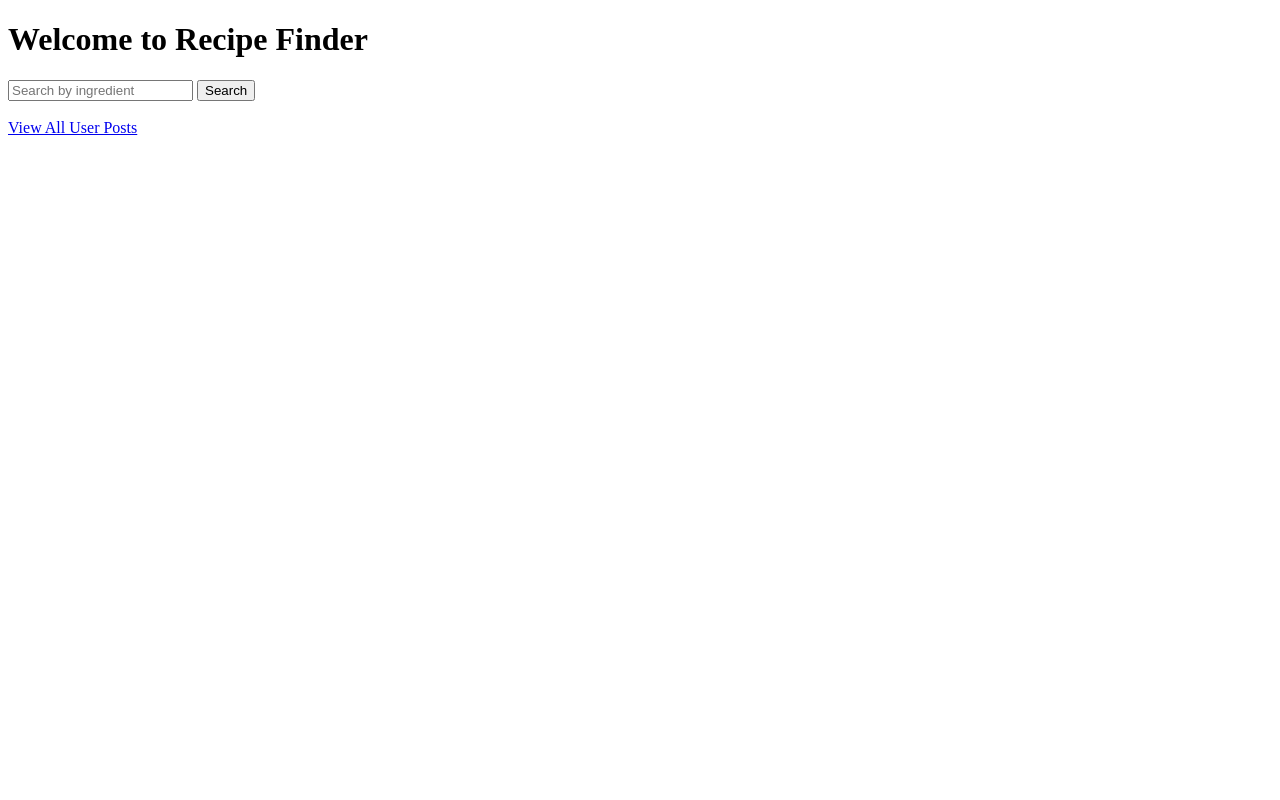
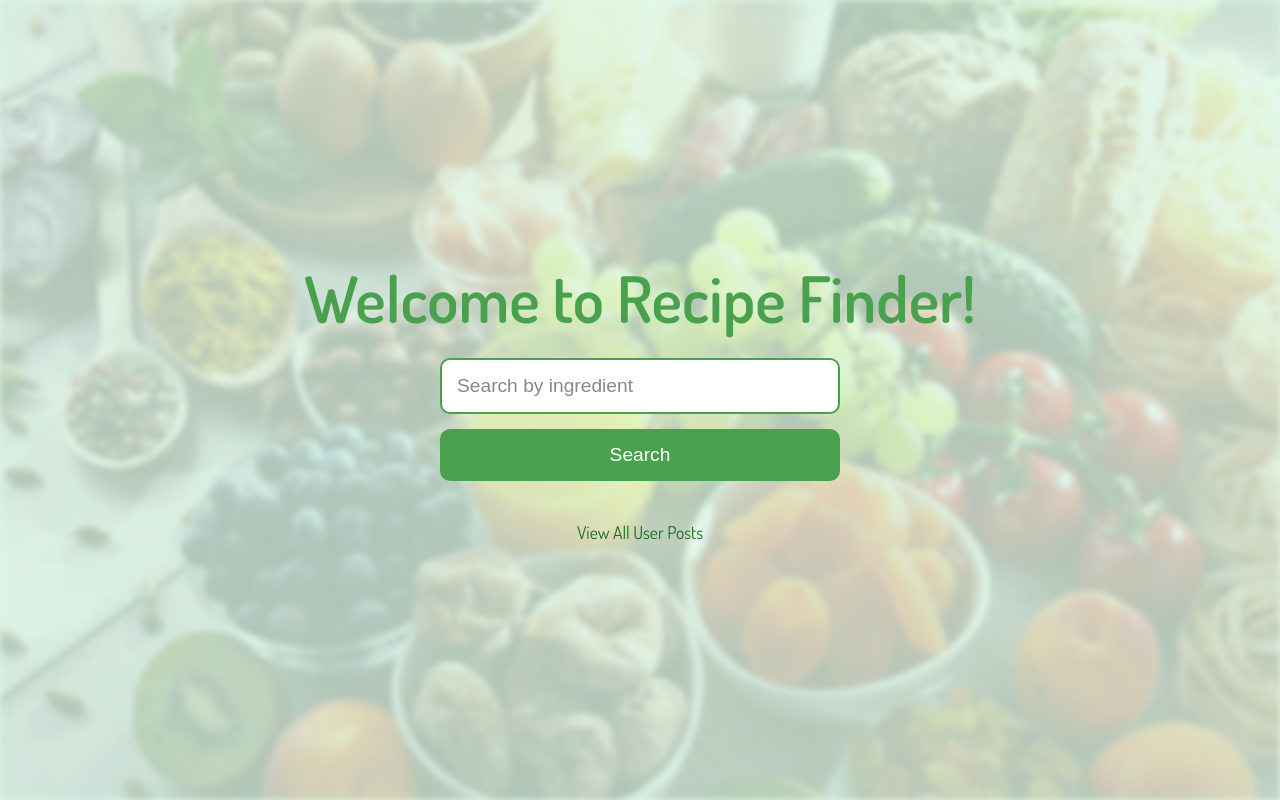
Before and after one commit to REDY-a/Madhacks2024, a Flask app: page / in a window 1280 px wide. Run offline with Flask 3, Linux system fonts and the light colour scheme.

Commit message:
style.css updated

```diff
--- /dev/null
+++ b/static/styles.css
@@ -0,0 +1,96 @@
+/* Reset some default browser styles */
+* {
+    box-sizing: border-box;
+    margin: 0;
+    padding: 0;
+}
+
+body {
+    display: flex;
+    flex-direction: column;
+    justify-content: center;
+    align-items: center;
+    min-height: 100vh;
+    background-color: #f0f8ff;
+    font-family: 'Dosis', sans-serif;
+    color: #333;
+    padding: 20px;
+}
+
+h1 {
+    font-size: 4rem;
+    color: #4aa14d;
+    margin-bottom: 20px;
+}
+
+form {
+    display: flex;
+    flex-direction: column;
+    gap: 15px;
+    width: 100%;
+    max-width: 400px;
+}
+
+input[type="text"] {
+    padding: 15px;
+    border: 2px solid #4aa14d;
+    border-radius: 10px;
+    outline: none;
+    font-size: 1.2rem;
+    background-color: #fff;
+}
+
+input[type="text"]::placeholder {
+    color: #888;
+}
+
+input[type="submit"] {
+    padding: 15px;
+    border: none;
+    border-radius: 10px;
+    background-color: #4aa14d;
+    color: #fff;
+    font-size: 1.2rem;
+    cursor: pointer;
+    transition: background-color 0.3s ease;
+}
+
+input[type="submit"]:hover {
+    background-color: #388e3c;
+}
+
+a {
+    margin-top: 20px;
+    color: #1e6c21;
+    text-decoration: none;
+    font-size: 1.1rem;
+    transition: color 0.3s ease;
+}
+/* Pseudo-element for the image overlay with green tint */
+body::after {
+    content: "";
+    position: absolute;
+    top: 0;
+    left: 0;
+    width: 100%;
+    height: 100%;
+    background: url('images/foodtype.jpg') no-repeat center center/cover;
+    opacity: 0.2;
+    filter: blur(3px);
+    z-index: -1;
+}
+
+/* Green overlay with some transparency */
+body::before {
+    content: "";
+    position: absolute;
+    top: 0;
+    left: 0;
+    width: 100%;
+    height: 100%;
+    background-color: rgba(173, 245, 173, 0.3);
+    z-index: -1;
+}
+a:hover {
+    color: #388e3c;
+}
--- a/templates/index.html
+++ b/templates/index.html
@@ -1,17 +1,21 @@
 <!DOCTYPE html>
 <html lang="en">
 <head>
-    <meta charset="UTF-8">
+     <meta charset="UTF-8">
     <meta name="viewport" content="width=device-width, initial-scale=1.0">
     <title>Recipe Search</title>
+    <link rel="preconnect" href="https://fonts.googleapis.com">
+    <link rel="preconnect" href="https://fonts.gstatic.com" crossorigin>
+    <link href="https://fonts.googleapis.com/css2?family=Dosis:wght@400;600&display=swap" rel="stylesheet">
+    <link rel="stylesheet" href="{{ url_for('static', filename='styles.css') }}">
+
 </head>
 <body>
-    <h1>Welcome to Recipe Finder</h1>
+    <h1>Welcome to Recipe Finder!</h1>
     <form action="{{ url_for('search') }}" method="post">
         <input type="text" name="ingredient_name" placeholder="Search by ingredient" required>
         <input type="submit" value="Search">
     </form>
-
 
     <br>
     <!-- Link to all user posts -->
```
Also changed, not shown: static/images/foodtype.jpg (added).
